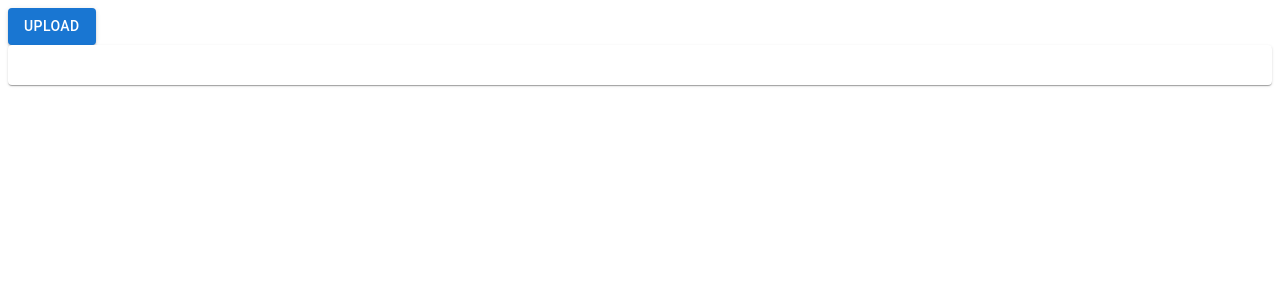
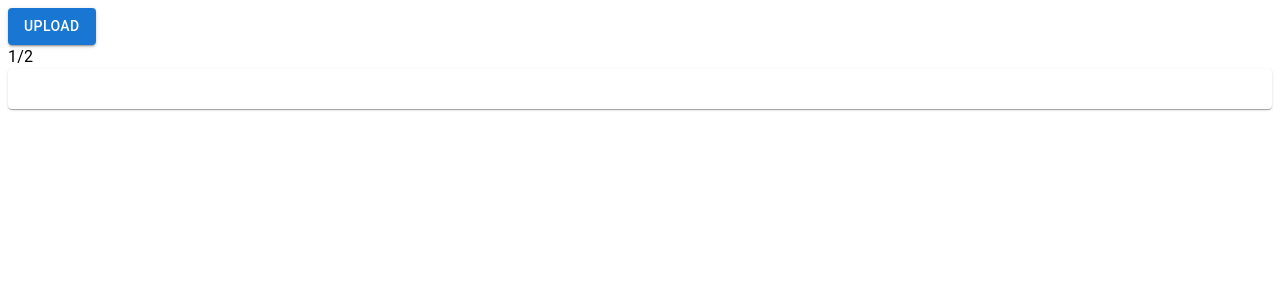
Before and after one commit to adrianclinansmith/markdown-cards, a React (Create React App) app: page / in a window 1280 px wide. Shown: the top 300 px of the page. Built offline with nearby package versions, Linux system fonts and the light colour scheme.

Commit message:
will create custom swiper

```diff
--- a/src/App.tsx
+++ b/src/App.tsx
@@ -13,6 +13,7 @@ import { useState } from "react";
 import MdCodeBlock from "./components/MdCodeBlock";
 import UploadButton from "./components/UploadButton";
 import DisplayCard from "./components/DisplayCard";
+import Typography from "@mui/material/Typography";
 
 export default function App() {
 	const [markdown, setMarkdown] = useState("");
@@ -31,6 +32,8 @@ export default function App() {
 	return (
 		<div className="App">
 			<UploadButton setMarkdown={setMarkdown} setIndex={setIndex} />
+			<Typography>{`${index+1}/${cardContent.length}`}</Typography>
+			{/* swipe: https://dominicarrojado.com/posts/how-to-create-your-own-swiper-in-react-and-typescript-with-tests-part-1/  */}
 			<DisplayCard index={index} setIndex={setIndex}>
 				<ReactMarkdown
 					children={cardContent[index]}
```
